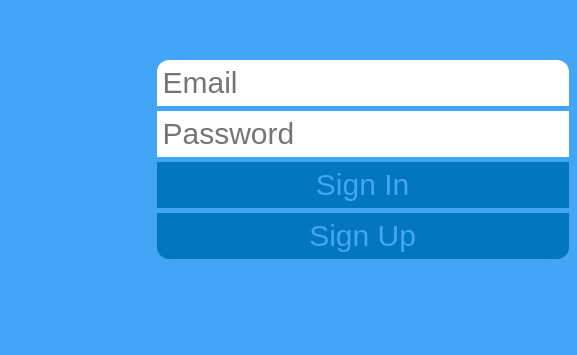
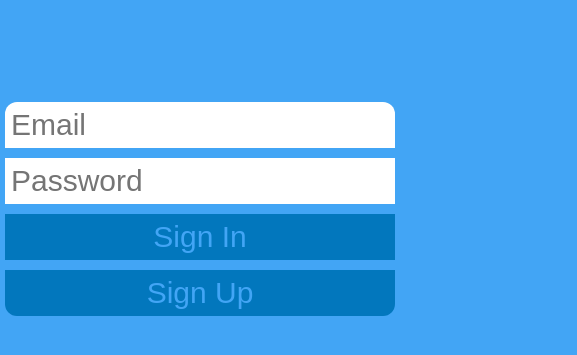
Before and after one commit to arsenlosenko/task_distributor, a website: page views/login.html in a window 390 px wide. Shown: the part 213-568 px from the top of the page, 577 px wide, since content can reach past the window. Drawn offline with nearby package versions, Linux system fonts and the light colour scheme.

Commit message:
Добавлено адаптивність і оптимзовано. Також змінені змінні
emailInput - email-input
passwordInput - password-input
sing-in - sign-in
sing-up - sign-up

```diff
--- a/public/style/style.css
+++ b/public/style/style.css
@@ -1,48 +1,44 @@
 body {
+	background: #42A5F5;
 	color: white;
+	display: flex;
 	font-family: 'Roboto', sans-serif;
-	background: #42A5F5;
+	height: 100vh;
+	margin: 0;
+	padding: 0;
 }
 
 .login {
+	margin: auto;
 	text-align: center;
-	width: 400px;
-	padding: 20px;
-	position: absolute;
-	top: 30%;
-	left: 35%;
+	width: 100%;
+	max-width: 400px;
 }
 
-.login input {
+.login-input  {
+	background: white;
+	border: none;
+	box-sizing: border-box;
 	font-size: 30px;
-	border: none;
-	background: white;
+	margin: 5px;
 	padding: 6px;
 	width: 100%;
 }
 
-#email-input {
-	border-bottom: 5px solid #42A5F5;
+.login-input:first-child  {
 	border-radius: 12px 12px 0 0;
 }
 
-.login .sign {
+.sign {
+	background: #0277BD;
 	color: #42A5F5;
-	width: 412px;
+	width: 100%;
 }
 
 .sign:hover {
 	color: white;
-	background: #42A5F5;
 }
 
-#sign-in {
-	background: #0277BD;
-	border-bottom: 5px solid #42A5F5;
-	border-top: 5px solid #42A5F5;
-}
-
-#sign-up {
-	background: #0277BD;
+.sign-up {
 	border-radius: 0 0 12px 12px;
 }
--- a/views/login.html
+++ b/views/login.html
@@ -14,11 +14,11 @@
 <body>
     <div class="login">
         <form method="POST" action="/login">
-            <input class="input-login" type="email" name="email-input" id="email-input" placeholder="Email"><br>
-            <input class="" type="password" name="password-input" id="password-input" placeholder="Password"><br>
+            <input class="login-input" type="email" name="email-input" id="email-input" placeholder="Email">
+            <input class="login-input" type="password" name="password-input" id="password-input" placeholder="Password">
             <!--<a class="debug" href="index.html">Click me</a><br>-->
-            <input class="sign" type="submit" id="sign-in" value="Sign In" ><br>
-            <input class="sign" type="submit" id="sign-up" value="Sign Up" ><br> <!-- МОже треба onclick написяти я хз -->
+            <input class="login-input sign" type="submit" id="sign-in" value="Sign In" >
+            <input class="login-input sign sign-up" type="submit" id="sign-up" value="Sign Up" > <!-- МОже треба onclick написяти я хз -->
         </form>
     </div>
     <script src="//ajax.googleapis.com/ajax/libs/jquery/2.1.1/jquery.min.js"></script>
```
